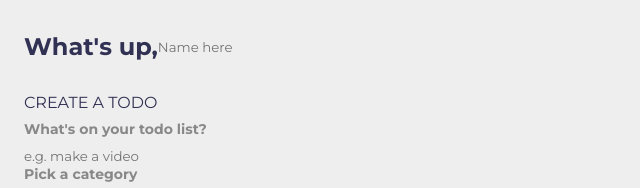
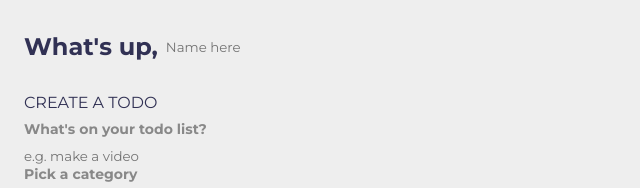
Before and after one commit to yeyoung8805/javascript-todo, a plain HTML site: page index.html in a window 1280 px wide. Shown: the top 188 px of the page, 0-640 px from the left. Drawn offline with Linux system fonts and the light colour scheme.

Commit message:
add css to .title input

```diff
--- a/main.css
+++ b/main.css
@@ -57,3 +57,9 @@ h4 {
 .greeting .title {
   display: flex;
 }
+
+.greeting .title input {
+  margin-left: 0.5rem;
+  flex: 1 1 0%;
+  min-width: 0;
+}
```
